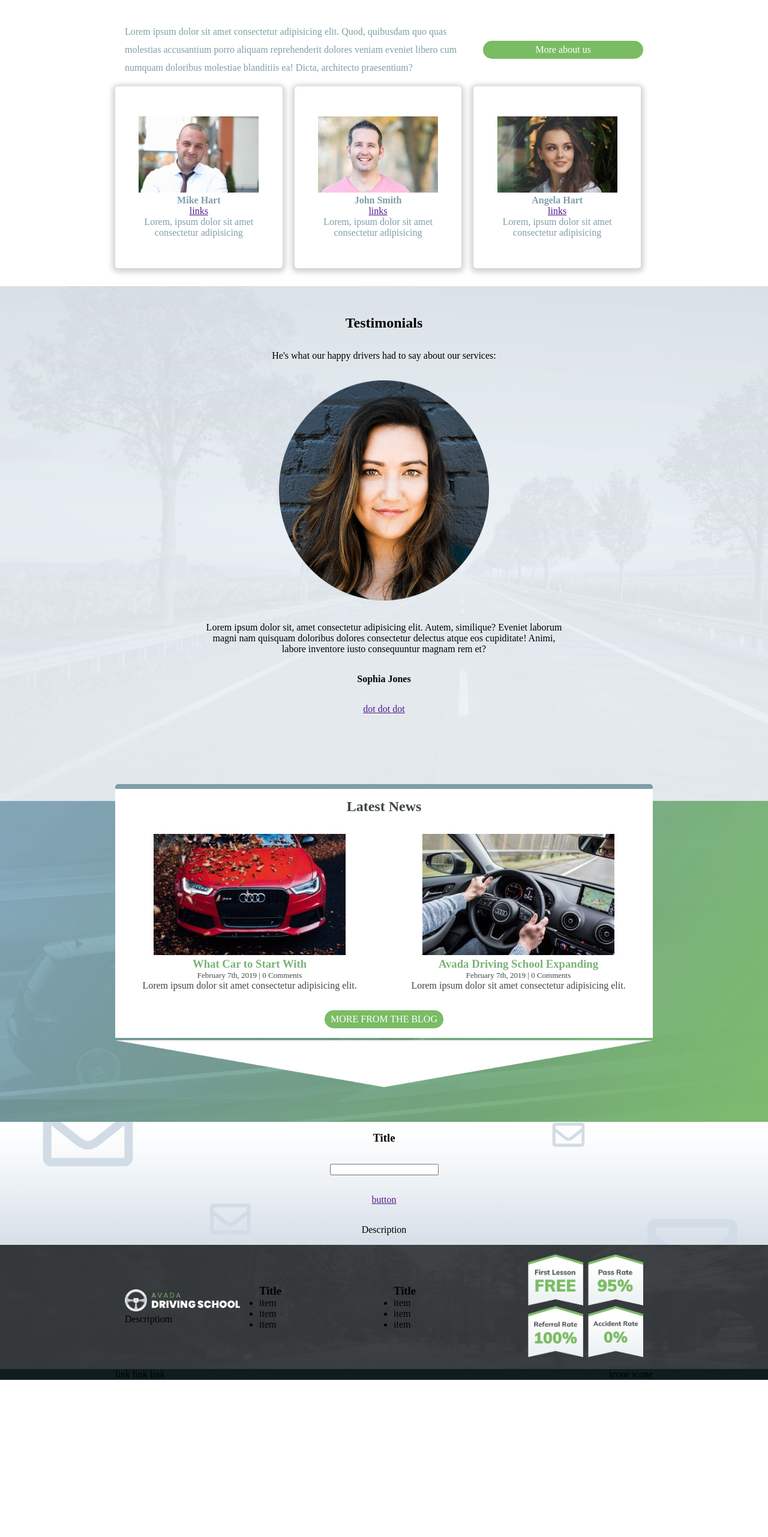
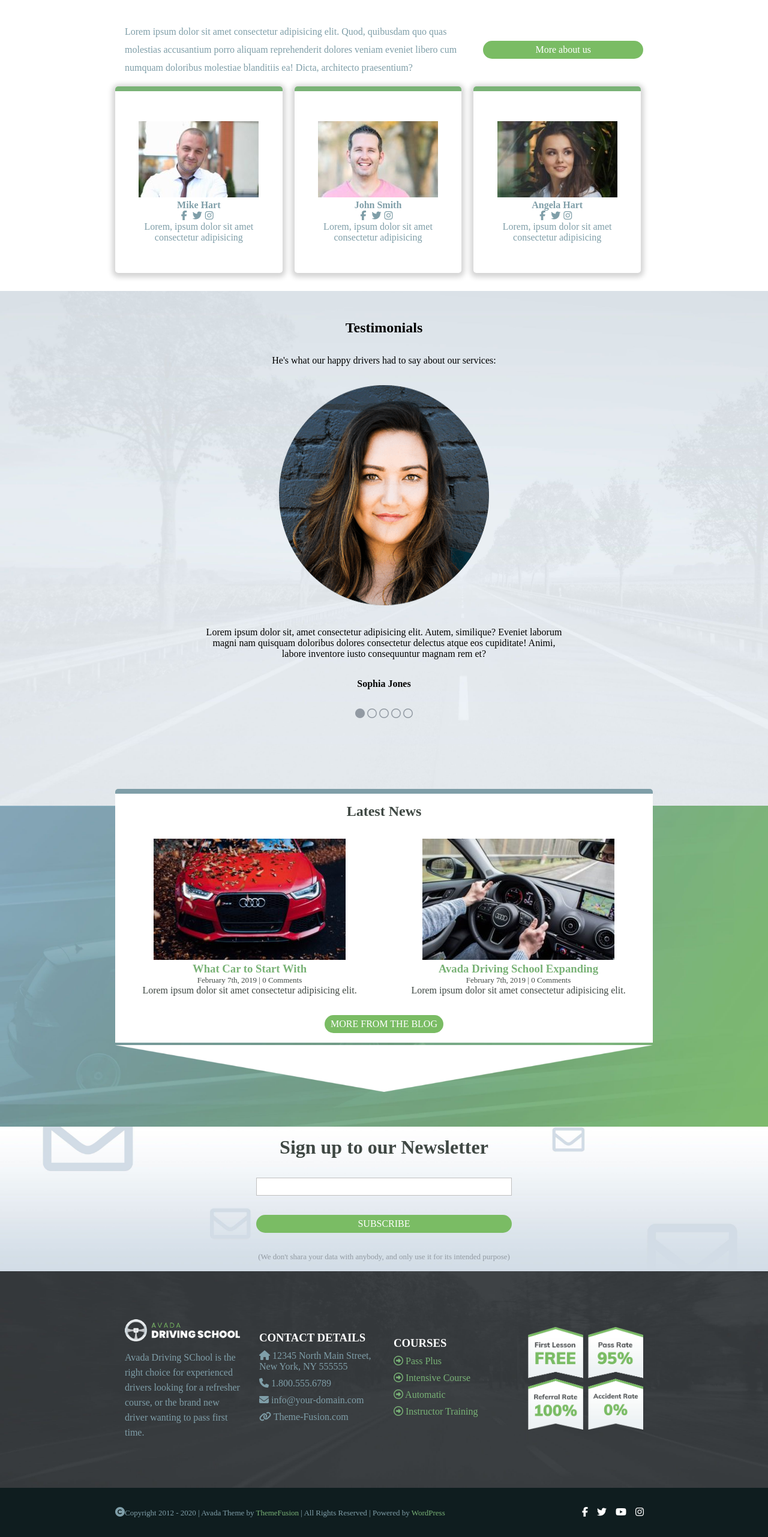
Before and after one commit to Baglio1683/proj-html-vuejs, a Vue app: page / in a window 1280 px wide. Shown: the part 2323-4885 px from the top of the page at 60% size. Before the commit the page ends 4623 px from the top, so only its background shows below. Built offline with nearby package versions, Linux system fonts and the light colour scheme.

Commit message:
Add another details of page

```diff
--- a/src/components/AppCentralBanner.vue
+++ b/src/components/AppCentralBanner.vue
@@ -42,24 +42,24 @@ export default{
         <a href="" class="btn_green w_100">More about us</a>
     </div>
 
-    <div class="col_4 textalign_center card">
+    <div class="col_4 textalign_center card border_green">
         <img src="../assets/images/instructor-mikehart-200x127.jpg" alt="">
         <h4>Mike Hart</h4>
-        <a href="">links</a>
+        <a href=""><i class="fa-brands fa-facebook-f"></i></a> <a href=""><i class="fa-brands fa-twitter"></i></a><a href=""><i class="fa-brands fa-instagram"></i></a>
         <p>Lorem, ipsum dolor sit amet consectetur adipisicing </p>
     </div>
 
-    <div class="col_4 textalign_center card">
+    <div class="col_4 textalign_center card border_green">
         <img src="../assets/images/instructor-johnsmith-200x127.jpg" alt="">
         <h4>John Smith</h4>
-        <a href="">links</a>
+        <a href=""><i class="fa-brands fa-facebook-f"></i></a> <a href=""><i class="fa-brands fa-twitter"></i></a><a href=""><i class="fa-brands fa-instagram"></i></a>
         <p>Lorem, ipsum dolor sit amet consectetur adipisicing </p>
     </div>
 
-    <div class="col_4 textalign_center card">
+    <div class="col_4 textalign_center card border_green">
         <img src="../assets/images/instructor-angelahart-200x127.jpg" alt="">
         <h4>Angela Hart</h4>
-        <a href="">links</a>
+        <a href=""><i class="fa-brands fa-facebook-f"></i></a> <a href=""><i class="fa-brands fa-twitter"></i></a><a href=""><i class="fa-brands fa-instagram"></i></a>
         <p>Lorem, ipsum dolor sit amet consectetur adipisicing </p>
     </div>
 
@@ -81,7 +81,19 @@ export default{
         padding-top: 50px;
         padding-bottom: 50px;
         margin-bottom: 30px;
+        a{
+            color: $color-gumbo;
+            margin-right: 5px;
+        }
     }
+
+    .border_green{
+        border-top: 8px solid $color-bay-leaf;
+    }
+
+
+
+
     .circle{
         position: relative;
         height: 150px;
--- a/src/components/AppFooterDown.vue
+++ b/src/components/AppFooterDown.vue
@@ -15,11 +15,14 @@ export default{
 <template>
     <section>
         <div class="container">
-            <div>
-               link link link
+            <div class="left">
+                <i class="fa-solid fa-copyright"></i><span class="f_small">Copyright 2012 - 2020 | Avada Theme by <a href="">ThemeFusion</a> | All Rights Reserved | Powered by <a href="">WordPress</a></span>
             </div>
-            <div>
-               icone icone
+            <div class="right">
+               <a href=""><i class="fa-brands fa-facebook-f"></i></a>
+               <a href=""><i class="fa-brands fa-twitter"></i></a>
+               <a href=""><i class="fa-brands fa-youtube"></i></a>
+               <a href=""><i class="fa-brands fa-instagram"></i></a>
             </div>
         </div>
     </section>
@@ -30,8 +33,24 @@ export default{
 
 section{
     background-color: $color-aztec;
+    padding-top: 2rem;
+    padding-bottom: 2rem;
+    color: $color-gumbo ;
     .container{
       justify-content: space-between;
+       .left{
+        a{
+         color: $color-bay-leaf ;
+         text-decoration: none;
+        }
+      }
+      .right{
+        a{
+            color: white;
+            text-decoration: none;
+            margin-right: 15px;
+        }
+      }
     }
 }
 
--- a/src/components/AppFooterTop.vue
+++ b/src/components/AppFooterTop.vue
@@ -20,24 +20,26 @@ export default{
 
             <div class="col_3">
                 <img src="../assets/images/avada-drivers-logo-1x.png" alt="">
-                <p>Descriptiom</p>
+                <p>Avada Driving SChool is the right choice for experienced drivers looking for a refresher course, or the brand new driver wanting to pass first time.</p>
             </div>
 
             <div class="col_3">
-                <h3>Title</h3>
+                <h3>CONTACT DETAILS</h3>
                 <ul>
-                    <li>item</li>
-                    <li>item</li>
-                    <li>item</li>
+                    <li><a href=""><i class="fa-solid fa-house"></i> 12345 North Main Street, New York, NY 555555</a></li>
+                    <li><a href=""><i class="fa-solid fa-phone"></i> 1.800.555.6789</a></li>
+                    <li><a href=""><i class="fa-solid fa-envelope"></i> info@your-domain.com</a></li>
+                    <li><a href=""><i class="fa-solid fa-link"></i> Theme-Fusion.com</a></li>
                 </ul>
             </div>
 
             <div class="col_3">
-                <h3>Title</h3>
+                <h3>COURSES</h3>
                 <ul>
-                    <li>item</li>
-                    <li>item</li>
-                    <li>item</li>
+                    <li><a href=""><i class="fa-regular fa-circle-right"></i> Pass Plus</a></li>
+                    <li><a href=""><i class="fa-regular fa-circle-right"></i> Intensive Course</a></li>
+                    <li><a href=""><i class="fa-regular fa-circle-right"></i> Automatic</a></li>
+                    <li><a href=""><i class="fa-regular fa-circle-right"></i> Instructor Training</a></li>
                 </ul>
             </div>
             <div class="col_3">
@@ -56,6 +58,39 @@ export default{
 section{
     background-image: url('../assets/images/footer-background-color.jpg');
     background-size: cover;
-}
+    padding-top: 4rem;
+    padding-bottom: 4rem;
+
+    ul{
+        list-style: none;
+        li{
+            margin-bottom: 10px;
+            a{
+                text-decoration: none;
+            }
+        }
+    }
+    .col_3{
+        p{
+            line-height: 25px;
+            margin-top: 10px;
+            color: $color-gumbo ;
+        }
+        h3{
+            color: white;
+            margin-bottom: 10px;
+        }
+     }
+
+     .col_3:nth-child(2) li a{
+        color: $color-gumbo ;
+     }
+     .col_3:nth-child(3) li a{
+        color: $color-bay-leaf ;
+     }
+
+
+
+    }
 
 </style>
--- a/src/components/AppNewsLetter.vue
+++ b/src/components/AppNewsLetter.vue
@@ -17,16 +17,16 @@ export default{
         <div class="container_50 flex_wrap">
 
             <div class="col_12">
-                <h3>Title</h3>
+                <h3>Sign up to our Newsletter</h3>
             </div>
             <div class="col_12">
                 <input type="text">
             </div>
             <div class="col_12">
-                <a href="">button</a>
+                <a href="" class="btn_green">SUBSCRIBE</a>
             </div>
             <div class="col_12">
-                <p>Description</p>
+                <p>(We don't shara your data with anybody, and only use it for its intended purpose)</p>
             </div>
 
         </div>
@@ -35,6 +35,7 @@ export default{
 </template>
 
 <style lang="scss"  scoped>
+@use '../styles/partials/variables' as *;
 
 section{
     background-image: url('../assets/images/newsletter_background.jpg');
@@ -43,6 +44,25 @@ section{
     .container_50{
         text-align: center;
 
+        h3{
+            font-size: xx-large;
+            color: $color-cape-cod;
+        }
+
+        input{
+            border: 1px solid rgb(192, 192, 192);
+            width: 70%;
+            height: 30px;
+        }
+        a{
+            width: 70%;
+        }
+
+        p{
+            color: $color-grayfoot;
+            font-size: small;
+        }
+
     }
 
 }
--- a/src/components/AppTestimonials.vue
+++ b/src/components/AppTestimonials.vue
@@ -40,7 +40,7 @@ export default{
     </div>
 
     <div class='col_12'>
-        <a href="">dot dot dot </a>
+        <a href=""><i class="fa-solid fa-circle"></i></a> <a href=""><i class="fa-regular fa-circle"></i></a> <a href=""><i class="fa-regular fa-circle"></i></a> <a href=""><i class="fa-regular fa-circle"></i></a> <a href=""><i class="fa-regular fa-circle"></i></a>
     </div>
 
 </div>
@@ -63,6 +63,10 @@ padding-bottom: 8rem;
     text-align: center;
 }
 
+a{
+    color: $color-grayfoot;
+}
+
 }
 
 
```
